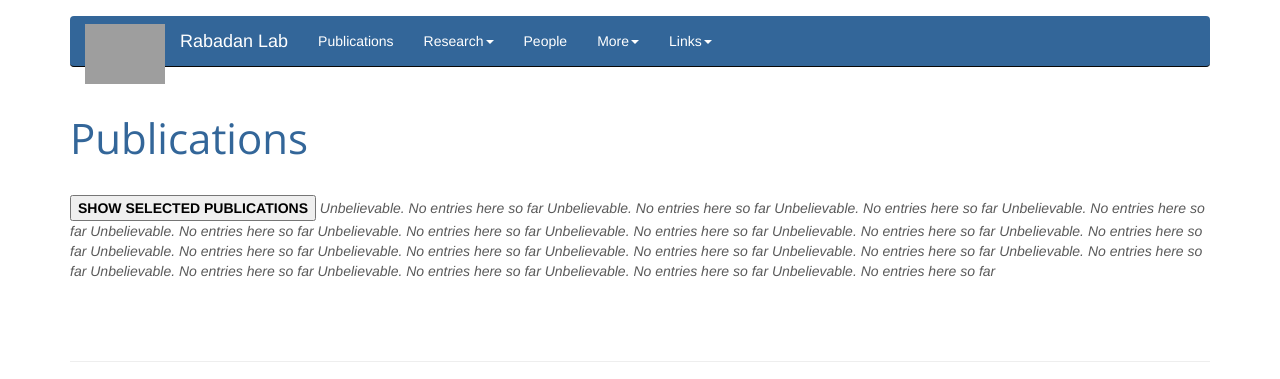
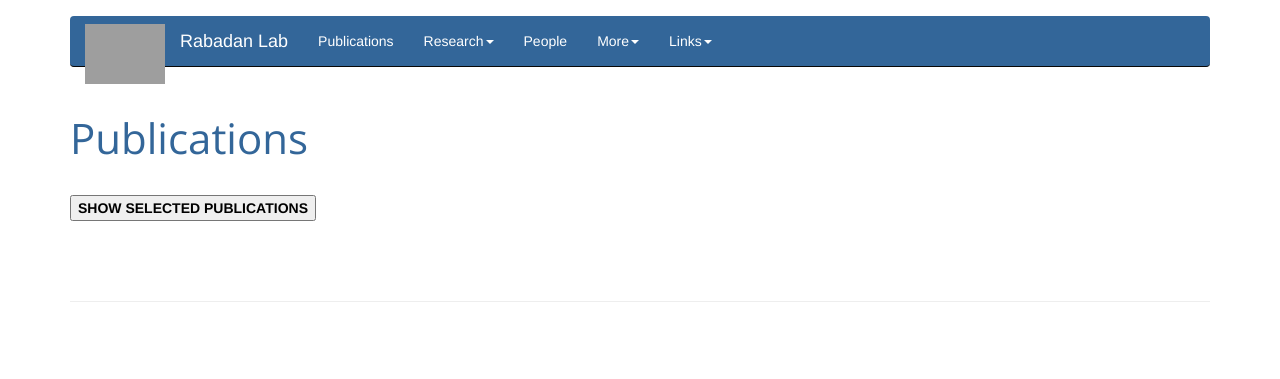
Before and after one commit to gitliver/labsite, a Flask app: page /publications/ in a window 1280 px wide. Shown: the part 19-398 px from the top of the page. Run offline with Flask 2, Linux system fonts and the light colour scheme; data that the repository does not hold is empty; parts of the project's set-up code (start-up, migrations or seed data) failed here and were passed over; some libraries are stand-ins or nearby versions; some web fonts are replaced; grey boxes are pictures that could not be loaded.

Commit message:
fix bug caused by no pubs for given year (e.g., right after new year)

```diff
--- a/myapp/templates/publications.html
+++ b/myapp/templates/publications.html
@@ -82,8 +82,6 @@
       	<br class="non-highlighted-pub">
       {% endif %}
 
-    {% else %}
-      <em>Unbelievable.  No entries here so far</em>
     {% endfor %}
 
   {% endfor %}
```
